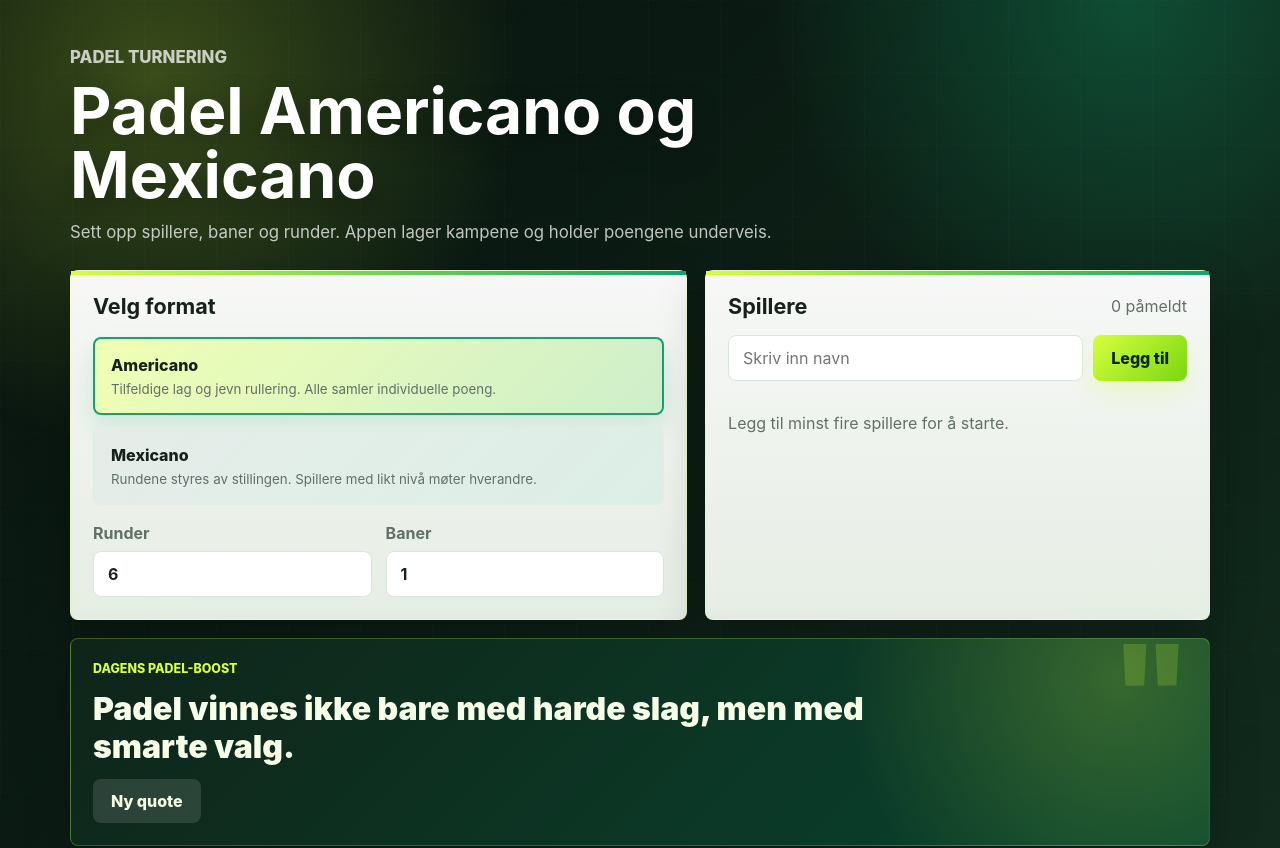
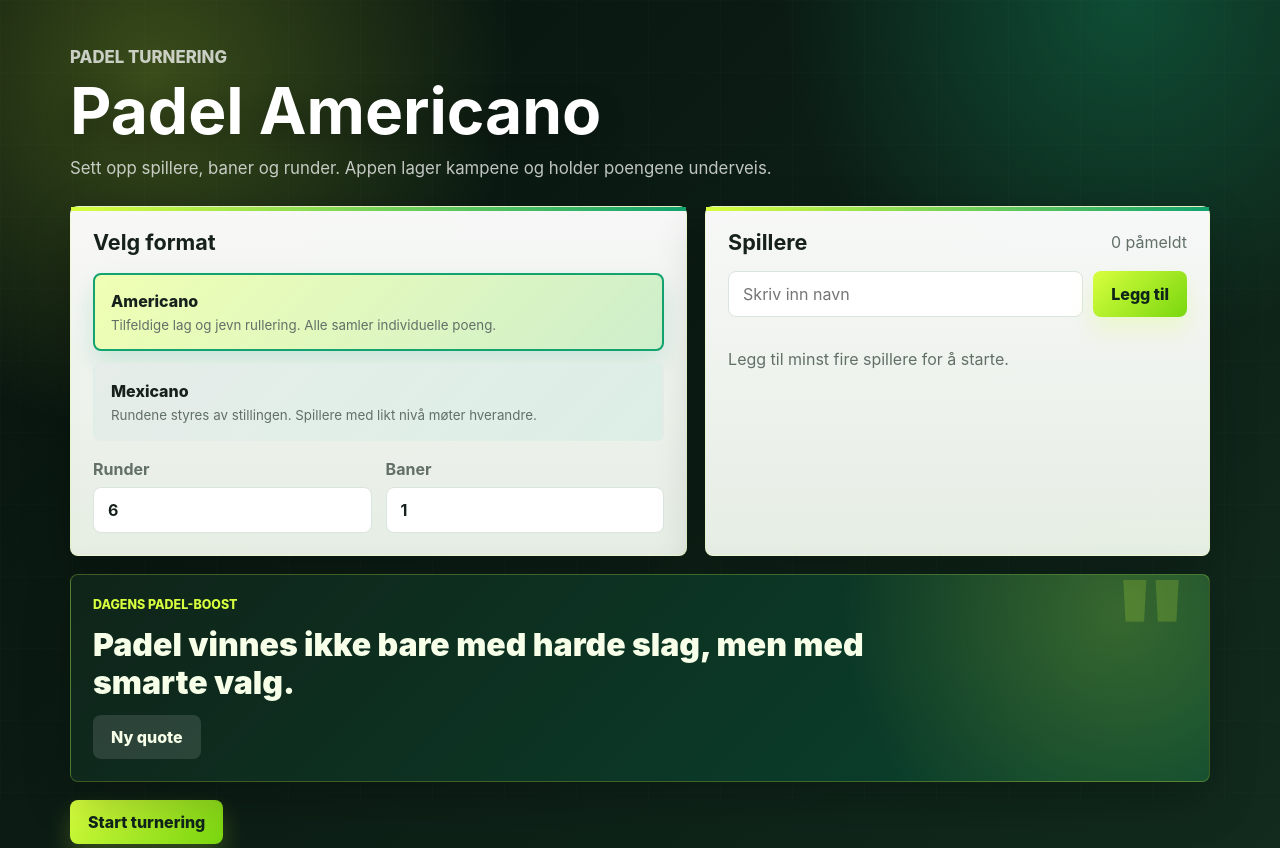
Before and after one commit to johvik17/Padel-americano, a React (Create React App) app: page / in a window 1280 px wide. Shown: the top 848 px of the page. Built offline with nearby package versions, Linux system fonts and the light colour scheme.

Commit message:
små touches

```diff
--- a/src/App.js
+++ b/src/App.js
@@ -47,7 +47,6 @@ const PADEL_QUOTES = [
   'Trashtalk er en del av gamet',
   'Hvis du taper så er det aldri din feil',
 
-
 ];
 
 function clampScore(value, maxValue) {
@@ -74,6 +73,7 @@ function App() {
   const [setupError, setSetupError] = useState('');
   const [quoteIndex, setQuoteIndex] = useState(0);
 
+  const selectedTournament = TOURNAMENTS[tournamentType];
   const currentRound = rounds[currentRoundIndex];
   const standings = useMemo(
     () =>
@@ -228,7 +228,7 @@ function App() {
     <main className="app-shell">
       <section className="app-header">
         <p className="eyebrow">Padel turnering</p>
-        <h1>Padel Americano og Mexicano</h1>
+        <h1>Padel {selectedTournament.label}</h1>
         <p>Sett opp spillere, baner og runder. Appen lager kampene og holder poengene underveis.</p>
       </section>
 
```
